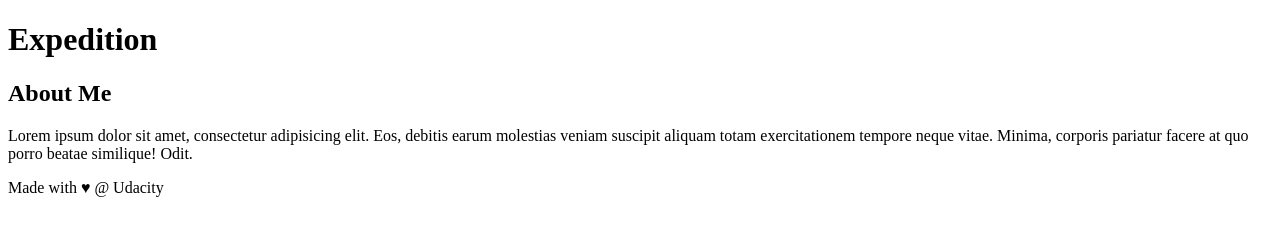
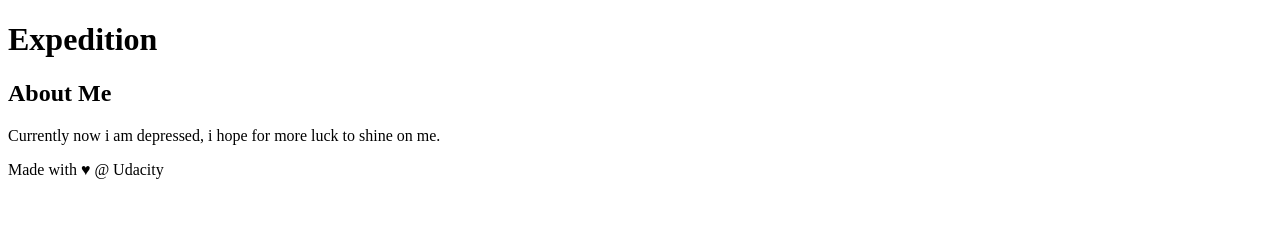
Before and after one commit to code-vibe/new-git-project, a plain HTML site: page index.html in a window 1280 px wide. Drawn offline with Linux system fonts and the light colour scheme.

Commit message:
Add content to About me

```diff
--- a/index.html
+++ b/index.html
@@ -23,7 +23,7 @@
     <aside>
     <h2>About Me</h2>
 
-    <p>Lorem ipsum dolor sit amet, consectetur adipisicing elit. Eos, debitis earum molestias veniam suscipit aliquam totam exercitationem tempore neque vitae. Minima, corporis pariatur facere at quo porro beatae similique! Odit.</p>
+    <p>Currently now i am depressed, i hope for more luck to shine on me.</p>
 </aside>
 <!-- end of new content -->
 
```
